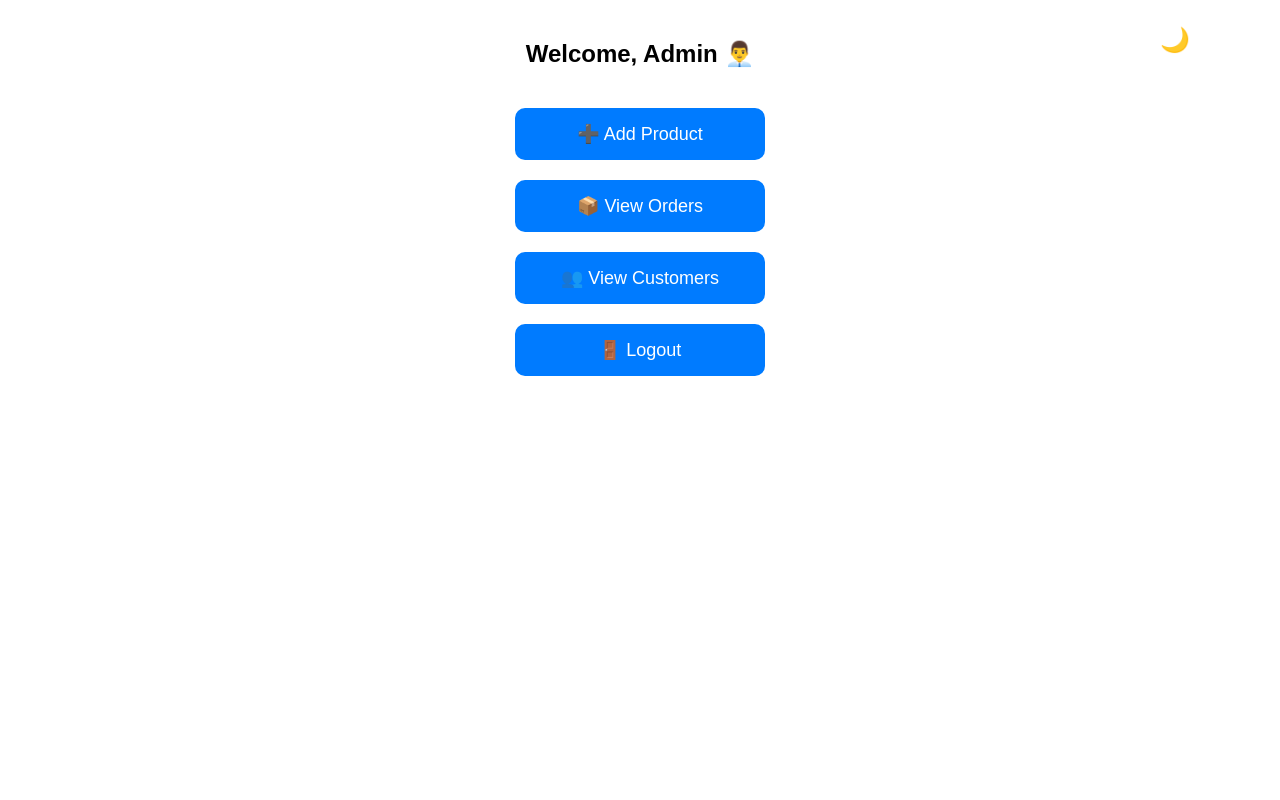
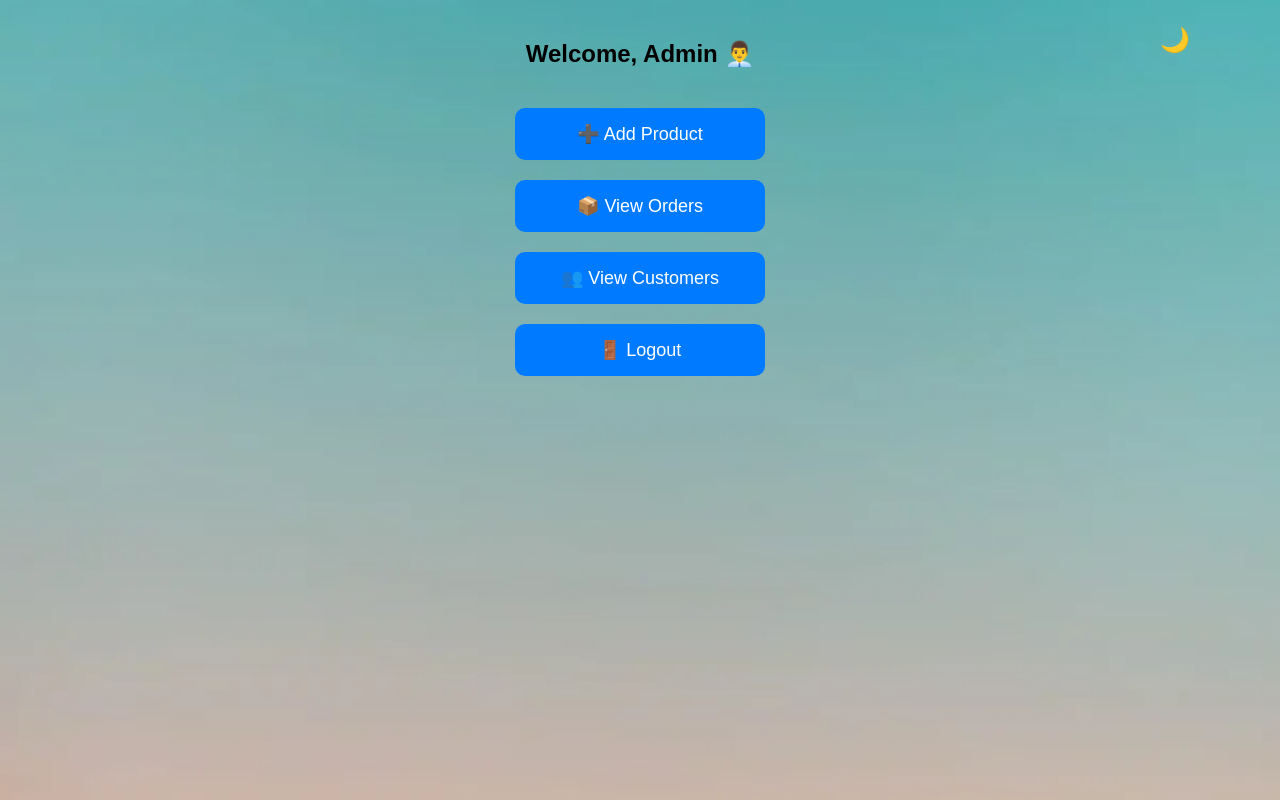
Before and after one commit to Danui123/Final, a plain HTML site: page admin-dashboard.html in a window 1280 px wide. Drawn offline with Linux system fonts and the light colour scheme; sample sign-in values are in the browser's storage.

Commit message:
Update admin-dashboard.html

```diff
--- a/admin-dashboard.html
+++ b/admin-dashboard.html
@@ -12,7 +12,7 @@
       background-repeat: no-repeat;
       background-size: cover;
       transition: background 0.3s, color 0.3s;
-      background-image: url('assets-img/background3.jpg');
+      background-image: url('background3.jpg');
       background-position: center;
       margin: 0;
       }
```
